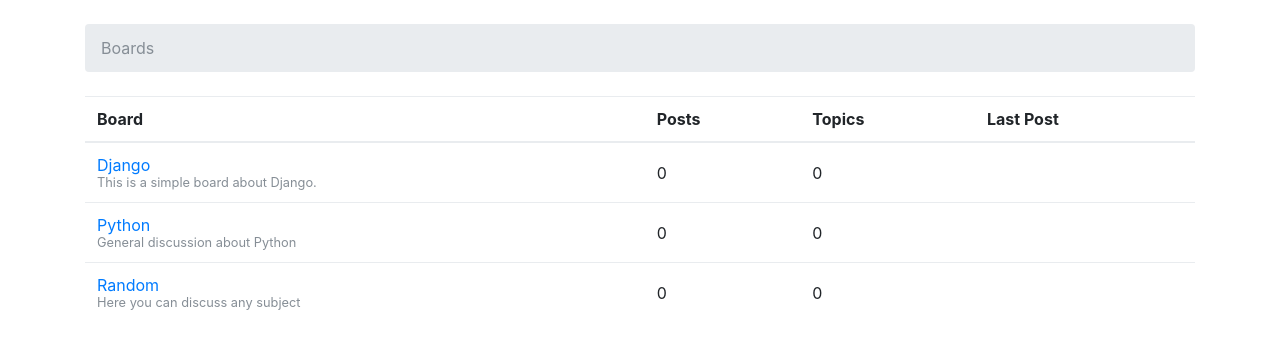
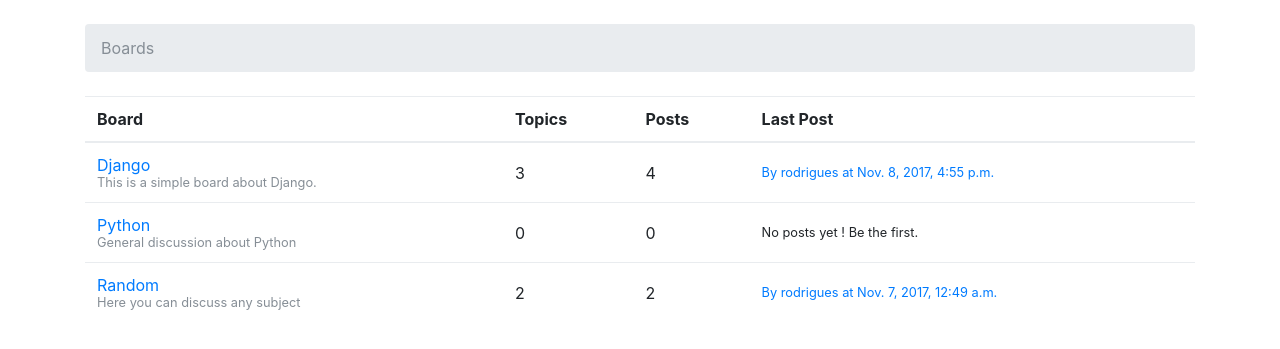
Before and after one commit to pedrorls/ForumDjango, a Django app: page / in a window 1280 px wide. Shown: the part 56-405 px from the top of the page. Run offline with Django 3.2, Linux system fonts and the light colour scheme; data comes from the database, SQL or seed files in the repository; some libraries are stand-ins or nearby versions.

Commit message:
home page improved

```diff
--- a/templates/home.html
+++ b/templates/home.html
@@ -9,8 +9,8 @@
   <thead class="thead">
     <tr>
       <th>Board</th>
+      <th>Topics</th>
       <th>Posts</th>
-      <th>Topics</th>
       <th>Last Post</th>
     </tr>
   </thead>
@@ -21,9 +21,21 @@
           <a href="{% url 'board_topics' board.pk %}">{{board.name}}</a>
           <small class="text-muted d-block">{{ board.description }}</small>
         </td>
-        <td class="align-middle">0</td>
-        <td class="align-middle">0</td>
-        <td></td>
+        <td class="align-middle">{{ board.topics.count }}</td>
+        <td class="align-middle">{{ board.get_posts_count }}</td>
+        <td class="align-middle">
+          {% with post=board.get_last_post %}
+            <small>
+              {% if post %}
+                <a href="{% url 'topic_posts' board.pk post.topic.pk %}">
+                  By {{ post.created_by.username }} at {{ post.created_at }}
+                </a>
+              {% else %}
+                No posts yet ! Be the first.
+              {% endif %}
+            </small>
+          {% endwith %}
+        </td>
       </tr>
     {% endfor %}
   </tbody>
```
